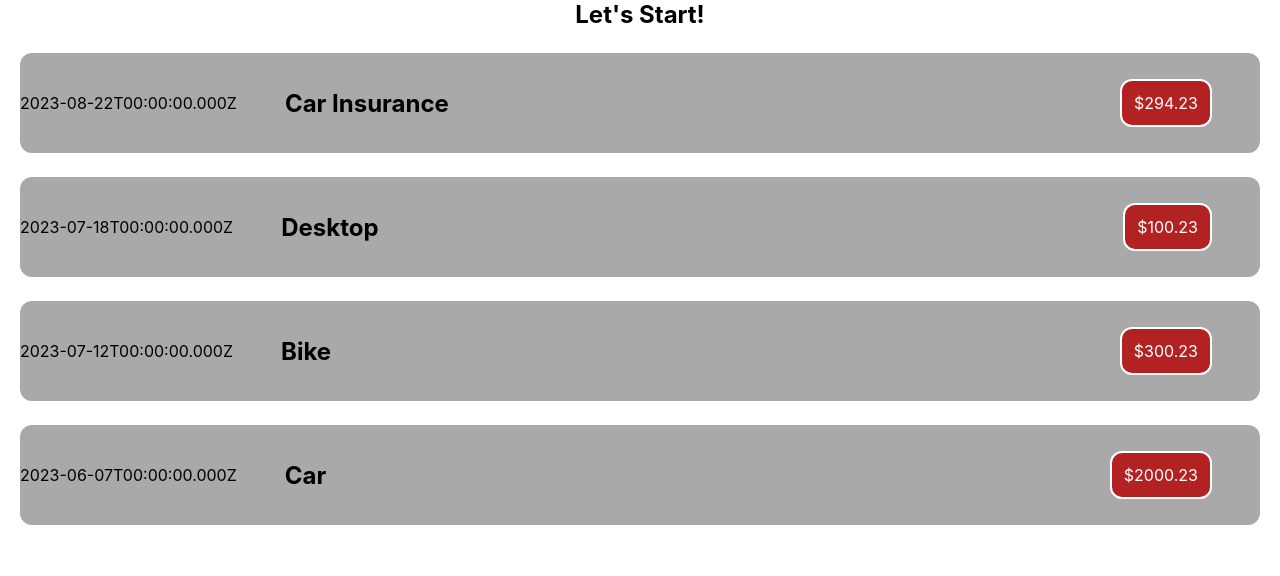
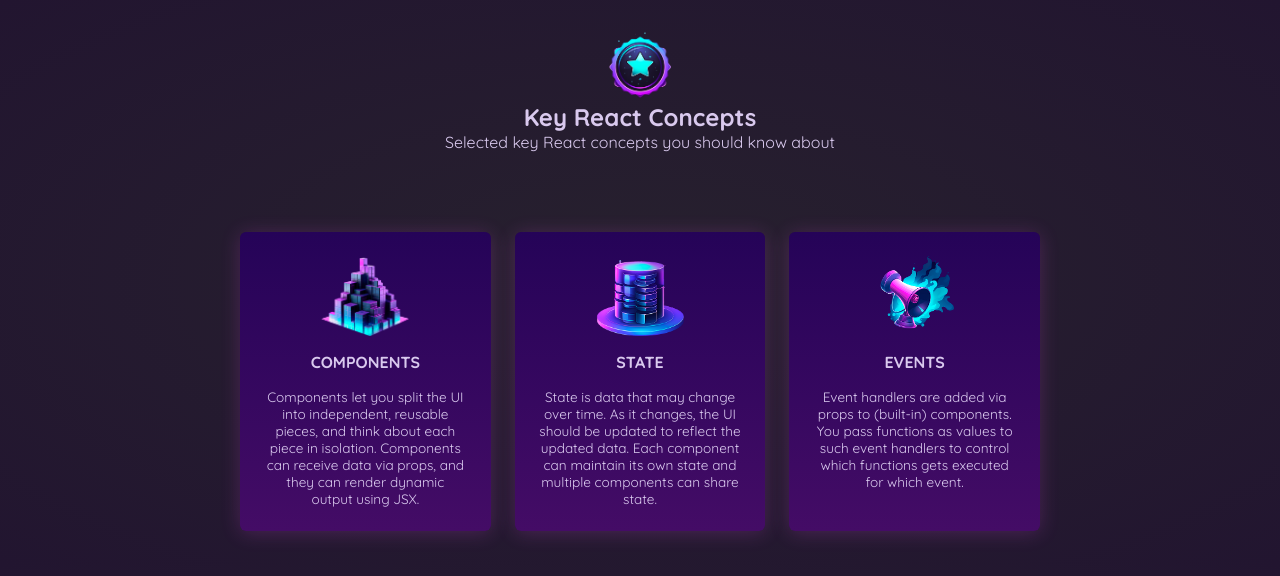
Before and after one commit to adityapratap107/react-project, a React (Create React App) app: page / in a window 1280 px wide. Shown: the top 576 px of the page. Built offline with nearby package versions, Linux system fonts and the light colour scheme.

Commit message:
update assignemnt 2

```diff
--- a/src/Assignment1.css
+++ b/src/Assignment1.css
@@ -0,0 +1,82 @@
+
+@import url('https://fonts.googleapis.com/css2?family=Quicksand:wght@400;700&display=swap');
+
+* {
+  box-sizing: border-box;
+}
+
+body {
+  margin: 0;
+  font-family: 'Quicksand', sans-serif;
+  background: radial-gradient(#27212e, #221530);
+  color: #d9c9ee;
+}
+
+header {
+  padding: 2rem;
+  display: flex;
+  flex-direction: column;
+  justify-content: center;
+  align-items: center;
+  margin-bottom: 3rem;
+  text-align: center;
+}
+
+header img {
+  width: 7rem;
+}
+
+header h1 {
+  margin: 0;
+  font-size: 1.5rem;
+}
+
+header p {
+  margin: 0;
+}
+
+#concepts {
+  max-width: 50rem;
+  margin: 2rem auto;
+  display: flex;
+  justify-content: center;
+  gap: 1.5rem;
+}
+
+.concept {
+  display: flex;
+  flex-direction: column;
+  justify-content: flex-start;
+  align-items: center;
+  gap: 1rem;
+  background: linear-gradient(#250358, #440c66);
+  padding: 1.5rem;
+  border-radius: 6px;
+  box-shadow: 0 2px 20px rgba(234, 78, 240, 0.2);
+  width: 33%;
+  transition: all 0.2s
+}
+
+.concept:hover {
+  transform: translateY(-2px);
+  transition: transform 0.2s;
+  box-shadow: 0 2px 30px rgba(234, 78, 240, 0.4);
+}
+
+.concept img {
+  width: 6rem;
+  height: 5rem;
+  object-fit: contain;
+}
+
+.concept h2 {
+  margin: 0;
+  font-size: 1rem;
+  text-transform: uppercase;
+}
+
+.concept p {
+  margin: 0;
+  text-align: center;
+  font-size: 0.85rem;
+}
--- a/src/Assignment1.js
+++ b/src/Assignment1.js
@@ -3,7 +3,8 @@ import "./Assignment1.css";
 import componentsImage from './assets/images/assignment1/components.png'
 import stateImage from './assets/images/assignment1/state.png'
 import eventsImage from './assets/images/assignment1/events.png'
-import kekeyConceptsImage from './assets/images/assignment1/key-concepts.png'
+import Header from "./componentsAssignment1/header";
+import Concept from "./componentsAssignment1/concept";
 
 function Assignment1() {
   const concepts = [
@@ -29,17 +30,28 @@ function Assignment1() {
 
   return (
     <div className="Assignment1">
-      <header>
-        <img src={kekeyConceptsImage} alt="Medal Badge with a star"/>
-        <h1>Key React Concepts</h1>
-        <p>Selected key React concepts you should know about</p>
-      </header>
+      <Header/>
       <ul id="concepts">
-        <li className="concept">
-          <img src={concepts[0].image} alt={concepts[0].title} />
+        {/* <li className="concept">
+          <img src={concepts[0].image} className="boxIcon" alt={concepts[0].title} />
           <h2>{concepts[0].title}</h2>
           <p>{concepts[0].description}</p>
-        </li>
+        </li> */}
+        <Concept image={concepts[0].image} title={concepts[0].title} description={concepts[0].description} />
+        {/* <li className="concept">
+          <img src={concepts[1].image} className="boxIcon" alt={concepts[1].title} />
+          <h2>{concepts[1].title}</h2>
+          <p>{concepts[1].description}</p>
+        </li> */}
+        <Concept image={concepts[1].image} title={concepts[1].title} description={concepts[1].description} />
+
+        {/* <li className="concept">
+          <img src={concepts[2].image} className="boxIcon" alt={concepts[2].title} />
+          <h2>{concepts[2].title}</h2>
+          <p>{concepts[2].description}</p>
+        </li> */}
+        <Concept image={concepts[2].image} title={concepts[2].title} description={concepts[2].description} />
+
       </ul>
     </div>
   );
--- a/src/components/ExpenseItem/ExpenseItem.js
+++ b/src/components/ExpenseItem/ExpenseItem.js
@@ -11,13 +11,13 @@ function ExpenseItem(props) {
     // const year = props.date.getFullYear();
 
   return (
-    <div className="expense-item">
-        <div className=''>{props.date.toISOString()}</div>
-        <div className='expense-description'>
-            <h2>{props.title}</h2>
-            <div className='expense-price'>${props.amount}</div>
-        </div>
-    </div>
+      // <div className="expense-item">
+      //     <div className=''>{props.date.toISOString()}</div>
+      //     <div className='expense-description'>
+      //         <h2>{props.title}</h2>
+      //         <div className='expense-price'>${props.amount}</div>
+      //     </div>
+      // </div>
 
     // Alternative way
     // <div className="expense-item">
@@ -60,13 +60,13 @@ function ExpenseItem(props) {
   // </div>
 
     // using card component
-  // <Card className="expense-item">
-  //   <ExpenseDate date={props.date}/>
-  //   <div className="expense-description">
-  //     <h2>{props.title}</h2>
-  //     <div className="expense-price">${props.amount}</div>
-  //   </div>
-  // </Card>
+  <Card className="expense-item">
+    <ExpenseDate date={props.date}/>
+    <div className="expense-description">
+      <h2>{props.title}</h2>
+      <div className="expense-price">${props.amount}</div>
+    </div>
+  </Card>
   );
 }
 
--- /dev/null
+++ b/src/componentsAssignment1/concept/index.css
@@ -0,0 +1,13 @@
+.concept {
+    display: flex;
+    flex-direction: column;
+    justify-content: flex-start;
+    align-items: center;
+    gap: 1rem;
+    background: linear-gradient(#250358, #440c66);
+    padding: 1.5rem;
+    border-radius: 6px;
+    box-shadow: 0 2px 20px rgba(234, 78, 240, 0.2);
+    width: 33%;
+    transition: all 0.2s
+  }
--- /dev/null
+++ b/src/componentsAssignment1/concept/index.js
@@ -0,0 +1,15 @@
+import React from "react";
+// import kekeyConceptsImage from './assets/images/assignment1/key-concepts.png'
+import kekeyConceptsImage from '../../assets/images/assignment1/key-concepts.png';
+import "./index.css";
+const Concept = ({image,title,description}) => {
+    return(
+        <li className="concept">
+            <img src={image} className="boxIcon" alt={title} />
+            <h2>{title}</h2>
+            <p>{description}</p>
+        </li>
+    )
+}
+
+export default Concept;
--- /dev/null
+++ b/src/componentsAssignment1/header/index.js
@@ -0,0 +1,15 @@
+import React from "react";
+// import kekeyConceptsImage from './assets/images/assignment1/key-concepts.png'
+import kekeyConceptsImage from '../../assets/images/assignment1/key-concepts.png';
+
+const Header = () => {
+    return(
+        <header>
+            <img src={kekeyConceptsImage} className="starIcon" alt="Medal Badge with a star"/>
+            <h1>Key React Concepts</h1>
+            <p>Selected key React concepts you should know about</p>
+        </header>
+    )
+}
+
+export default Header;
--- a/src/index.js
+++ b/src/index.js
@@ -8,8 +8,8 @@ import Assignment1 from './Assignment1';
 const root = ReactDOM.createRoot(document.getElementById('root'));
 root.render(
   <React.StrictMode>
-    <App />
-    {/* <Assignment1 /> */}
+    {/* <App /> */}
+    <Assignment1 />
   </React.StrictMode>
 );
 
```
Also changed, not shown: src/componentsAssignment1/header/index.css (added).
